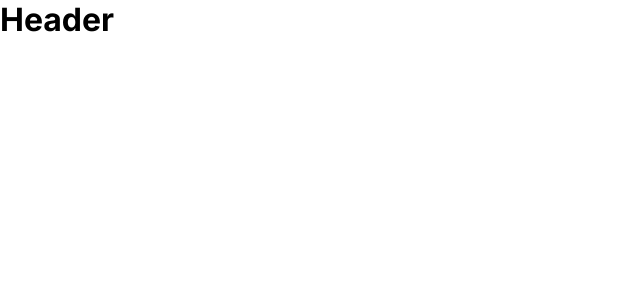
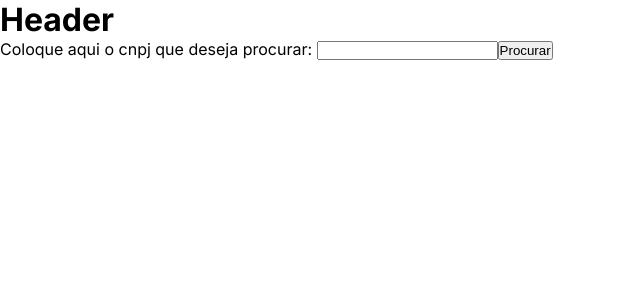
Before and after one commit to brunomart97/consulta-receita-federal, a React (Create React App) app: page / in a window 1280 px wide. Shown: the top 300 px of the page, without its empty margins (0-640 px from the left). Built offline with nearby package versions, Linux system fonts and the light colour scheme; no server answers.

Commit message:
api, search

```diff
--- a/package.json
+++ b/package.json
@@ -10,6 +10,7 @@
     "@types/node": "^12.20.12",
     "@types/react": "^17.0.5",
     "@types/react-dom": "^17.0.3",
+    "axios": "^0.21.1",
     "react": "^17.0.2",
     "react-dom": "^17.0.2",
     "react-scripts": "4.0.3",
--- a/src/App.tsx
+++ b/src/App.tsx
@@ -1,10 +1,14 @@
-import './styles/global.scss'
+import "./styles/global.scss";
 
-import { Header } from './components/Header';
+import { Header } from "./components/Header";
+import { Search } from "./components/Search";
 
 function App() {
   return (
-    <Header />
+    <>
+      <Header />
+      <Search />
+    </>
   );
 }
 
--- /dev/null
+++ b/src/components/Search/index.tsx
@@ -0,0 +1,29 @@
+import React, { FormEvent, useState } from 'react';
+import { useSearch }  from '../../hooks/useSearch';
+
+export function Search() {
+  const { getCnpj } = useSearch();
+  const [cnpj, setCnpj] = useState<string>("");
+  console.log(cnpj)
+
+  function handleSubmit(event: FormEvent) {
+    event.preventDefault();
+    if(cnpj) {
+      getCnpj(cnpj);
+    } else {
+      alert("digite um cnpj")
+
+    }
+
+  }
+
+  return (
+    <>
+      <form onSubmit={handleSubmit}>
+        <label htmlFor="cnpj">Coloque aqui o cnpj que deseja procurar: </label>
+        <input id="cnjp" type="text" onChange={event => setCnpj(event.target.value)}/>
+        <button type="submit">Procurar</button>
+      </form>
+    </>
+  );
+}
--- /dev/null
+++ b/src/hooks/useSearch.tsx
@@ -0,0 +1,51 @@
+import { createContext, ReactNode, useContext, useState, useEffect} from "react";
+
+import api from "../services/api";
+
+interface SearchContextData {
+  getCnpj: (client: string) => void;
+}
+
+interface SearchContextProviderProps {
+  children: ReactNode;
+}
+
+export const SearchContext = createContext({} as SearchContextData)
+
+export function SearchProvider({children}: SearchContextProviderProps) {
+  const [cnpj, setCnpj] = useState("");
+  const [data, setData] = useState({});
+  console.log(data)
+
+  useEffect(() => {
+    api.get(`${cnpj}`).then(response => setData(response.data));
+  }, [cnpj])
+
+  function getCnpj(client: string) {
+    setCnpj(client);
+  }
+
+  function result() {
+    if(data) {
+      return data;
+    } else {
+      alert("CNPJ inválido")
+    }
+  }
+
+  return (
+    <SearchContext.Provider
+      value={{
+        getCnpj,
+      }}
+    >
+      {children}
+    </SearchContext.Provider>
+  );
+}
+
+export function useSearch() {
+  const context = useContext(SearchContext);
+
+  return context;
+}
--- a/src/index.tsx
+++ b/src/index.tsx
@@ -1,7 +1,10 @@
 import ReactDOM from 'react-dom';
 import App from './App';
+import { SearchProvider } from './hooks/useSearch';
 
 ReactDOM.render(
-    <App />,
+  <SearchProvider>
+    <App />
+  </SearchProvider>,
   document.getElementById('root')
 );
--- /dev/null
+++ b/src/services/api.ts
@@ -0,0 +1,7 @@
+import axios from "axios";
+
+const api = axios.create({
+  baseURL: "https://www.receitaws.com.br/v1/cnpj/"
+});
+
+export default api;
```
Also changed, not shown: src/components/Search/styles.scss (added), 1 other file (tests, documents, lock files or other folders).
